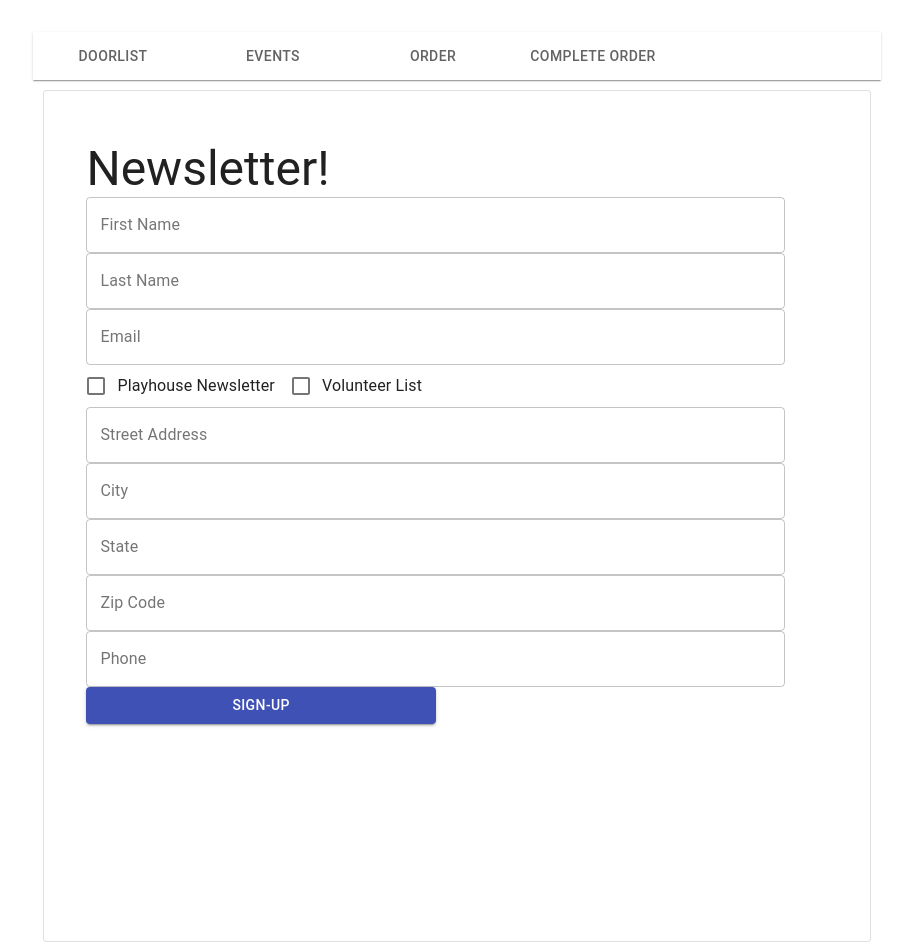
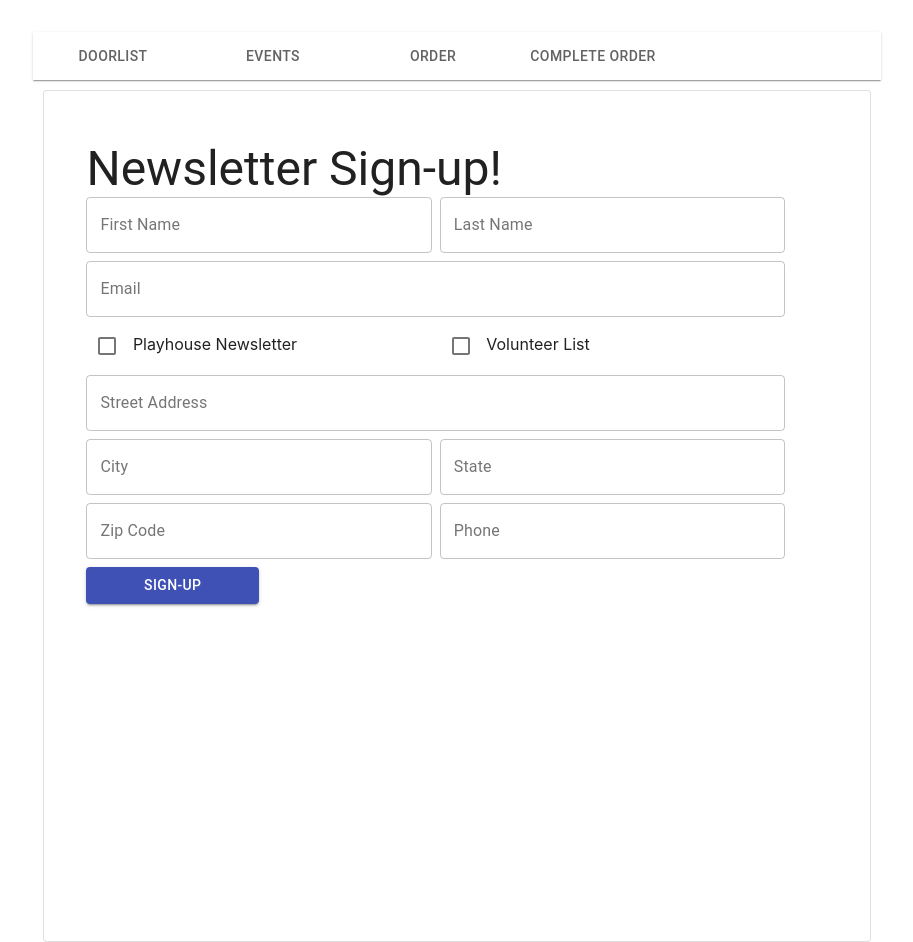
Before and after one commit to wpapsco/capstone-mockup, a React (Create React App) app: page /newsletter in a window 1280 px wide. Shown: the whole page, without its empty margins (183-1096 px from the left). Built offline with nearby package versions, Linux system fonts and the light colour scheme.

Commit message:
Formatting events now to a grid with UI padding between elements

```diff
--- a/src/features/newsletter/NewsletterPage.tsx
+++ b/src/features/newsletter/NewsletterPage.tsx
@@ -25,8 +25,6 @@ export default function NewsletterPage()
       var volunteer_opt = true;
 
       // Check if email is already with us
-
-
       var email_exists = false;
       try
       {
@@ -56,7 +54,8 @@ export default function NewsletterPage()
             const response = await fetch("http://localhost:5000/api/newsletter/update",
                {
                   method: 'POST',
-                  headers: {
+                  headers:
+                  {
                      'Content-Type': 'application/json',
                   },
                   body: JSON.stringify(data),
@@ -89,7 +88,8 @@ export default function NewsletterPage()
             const response = await fetch("http://localhost:5000/api/newsletter/insert",
                {
                   method: 'POST',
-                  headers: {
+                  headers:
+                  {
                      'Content-Type': 'application/json',
                   },
                   body: JSON.stringify(data),
@@ -107,19 +107,21 @@ export default function NewsletterPage()
    return (
       <div style={{display: "flex", height: "100vh", width: "100%"}}>
          <Paper style={{flexGrow: 8, height: "100%", margin: "10px", paddingLeft: "5%", paddingTop: "50px", paddingRight: "10%"}} variant="outlined">
-            <Typography variant="h3">Newsletter!</Typography>
+            <Typography variant="h3">Newsletter Sign-up!</Typography>
             <form>
-               <TextField id="first-name" label="First Name" variant="outlined" fullWidth/>
-               <TextField id="last-name" label="Last Name" variant="outlined" fullWidth/>
-               <TextField id="email" label="Email" variant="outlined" fullWidth/>
-               <FormControlLabel control={<Checkbox />} label="Playhouse Newsletter"/>
-               <FormControlLabel control={<Checkbox />} label="Volunteer List"/>
-               <TextField id="address" label="Street Address" variant="outlined" fullWidth/>
-               <TextField id="city" label="City" variant="outlined" fullWidth/>
-               <TextField id="state" label="State" variant="outlined" fullWidth/>
-               <TextField id="zip" label="Zip Code" variant="outlined" fullWidth/>
-               <TextField id="phone" label="Phone" variant="outlined" fullWidth/>
-               <Button variant="contained" color="primary" onClick={() => {submit()}} style={{width: "50%"}}>Sign-up</Button>
+               <Grid container spacing={1}>
+               <Grid item xs={6}><TextField id="first-name" label="First Name" variant="outlined" fullWidth/> </Grid>
+               <Grid item xs={6}><TextField id="last-name" label="Last Name" variant="outlined" fullWidth/> </Grid>
+               <Grid item xs={12}><TextField id="email" label="Email" variant="outlined" fullWidth/> </Grid>
+               <Grid item xs={6}><Checkbox id="newsletter-opt" /> Playhouse Newsletter </Grid>
+               <Grid item xs={6}><Checkbox id="volunteer-opt" /> Volunteer List </Grid>
+               <Grid item xs={12}><TextField id="address" label="Street Address" variant="outlined" fullWidth/> </Grid>
+               <Grid item xs={6}><TextField id="city" label="City" variant="outlined" fullWidth/> </Grid>
+               <Grid item xs={6}><TextField id="state" label="State" variant="outlined" fullWidth/> </Grid>
+               <Grid item xs={6}><TextField id="zip" label="Zip Code" variant="outlined" fullWidth/> </Grid>
+               <Grid item xs={6}><TextField id="phone" label="Phone" variant="outlined" fullWidth/> </Grid>
+               <Grid item xs={6}><Button variant="contained" color="primary" onClick={() => {submit()}} style={{width: "50%"}}>Sign-up</Button> </Grid>
+               </Grid>
             </form>
          </Paper>
       </div>
```
